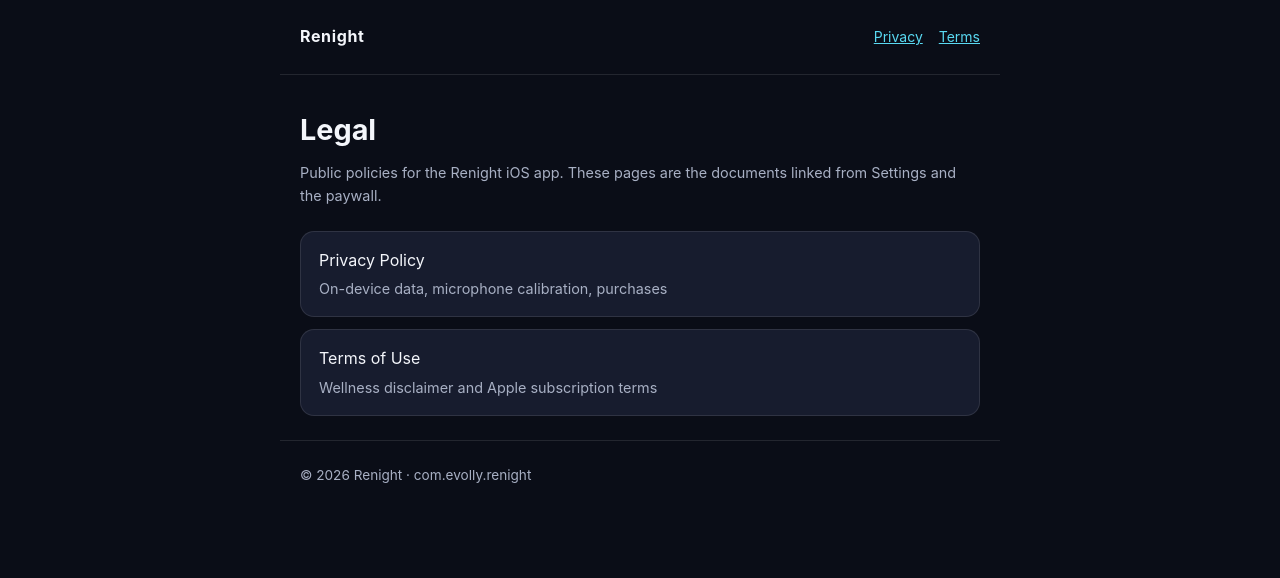
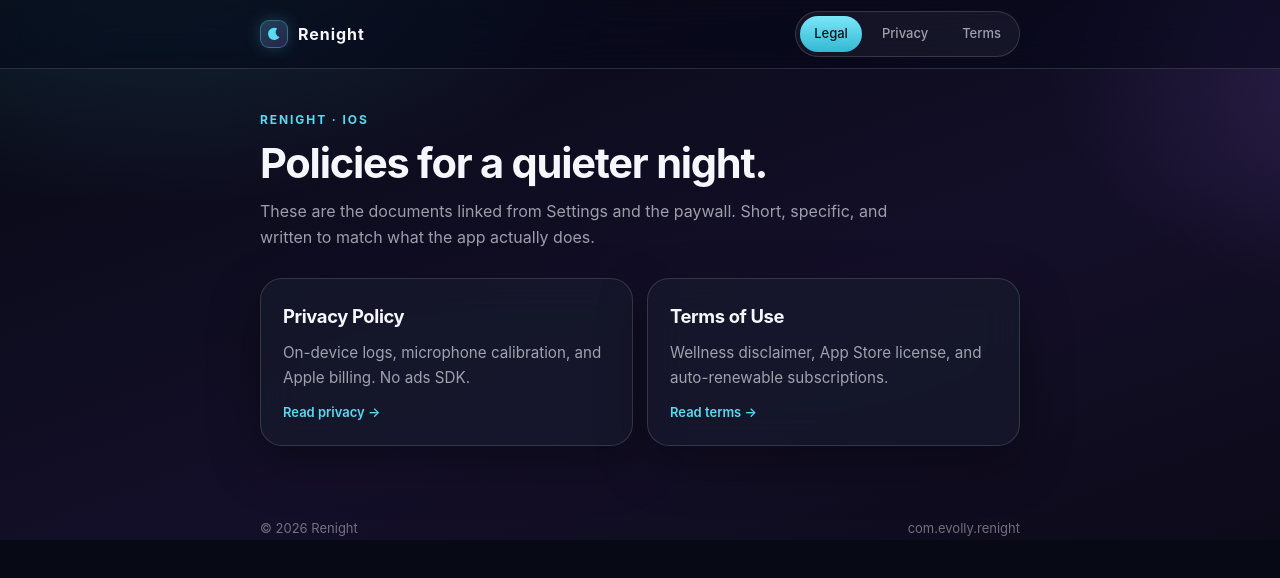
Before and after one commit to aSynch1889/renight-legal, a plain HTML site: page index.html in a window 1280 px wide. Drawn offline with Linux system fonts and the light colour scheme.

Commit message:
Restyle legal pages to match Renight glass UI

```diff
--- a/index.html
+++ b/index.html
@@ -7,21 +7,47 @@
   <link rel="stylesheet" href="style.css">
 </head>
 <body>
-  <header>
-    <a class="brand" href="./">Renight</a>
-    <nav>
-      <a href="privacy.html">Privacy</a>
-      <a href="terms.html">Terms</a>
-    </nav>
+  <header class="top">
+    <div class="top-inner">
+      <a class="brand" href="./">
+        <span class="mark" aria-hidden="true">
+          <svg width="16" height="16" viewBox="0 0 16 16" fill="none">
+            <path d="M11.2 2.4A6.2 6.2 0 1 0 13.6 11 5.1 5.1 0 0 1 11.2 2.4Z" fill="#59D9F2"/>
+          </svg>
+        </span>
+        Renight
+      </a>
+      <nav>
+        <a href="./" class="active">Legal</a>
+        <a href="privacy.html">Privacy</a>
+        <a href="terms.html">Terms</a>
+      </nav>
+    </div>
   </header>
+
   <main>
-    <h1>Legal</h1>
-    <p class="meta">Public policies for the Renight iOS app. These pages are the documents linked from Settings and the paywall.</p>
+    <section class="hero">
+      <div class="kicker">Renight · iOS</div>
+      <h1>Policies for a quieter night.</h1>
+      <p class="meta">These are the documents linked from Settings and the paywall. Short, specific, and written to match what the app actually does.</p>
+    </section>
     <div class="links">
-      <a href="privacy.html">Privacy Policy<span>On-device data, microphone calibration, purchases</span></a>
-      <a href="terms.html">Terms of Use<span>Wellness disclaimer and Apple subscription terms</span></a>
+      <a class="tile" href="privacy.html">
+        <strong>Privacy Policy</strong>
+        <span>On-device logs, microphone calibration, and Apple billing. No ads SDK.</span>
+        <em>Read privacy →</em>
+      </a>
+      <a class="tile" href="terms.html">
+        <strong>Terms of Use</strong>
+        <span>Wellness disclaimer, App Store license, and auto-renewable subscriptions.</span>
+        <em>Read terms →</em>
+      </a>
     </div>
   </main>
-  <footer>© 2026 Renight · com.evolly.renight</footer>
+
+  <footer class="site-foot">
+    <span>© 2026 Renight</span>
+    <span>com.evolly.renight</span>
+  </footer>
 </body>
 </html>
--- a/style.css
+++ b/style.css
@@ -1,56 +1,242 @@
 :root {
-  --bg: #0a0d17;
-  --card: #171c2e;
-  --text: #f4f6fb;
-  --muted: #a8b0c4;
+  --bg-1: #070914;
+  --bg-2: #140f29;
+  --bg-3: #08070f;
+  --glass: rgba(23, 28, 46, 0.62);
+  --glass-strong: rgba(18, 22, 38, 0.82);
+  --text: #f5f7fc;
+  --muted: rgba(245, 247, 252, 0.62);
+  --faint: rgba(245, 247, 252, 0.42);
   --accent: #59d9f2;
-  --line: rgba(255, 255, 255, 0.1);
+  --accent-deep: #33b8d4;
+  --violet: #ad73fa;
+  --gold: #fac759;
+  --stroke: rgba(255, 255, 255, 0.14);
+  --shadow: 0 18px 50px rgba(0, 0, 0, 0.35);
+  --radius: 22px;
+  --max: 760px;
 }
+
 * { box-sizing: border-box; }
+
 html, body {
   margin: 0;
-  background: var(--bg);
+  min-height: 100%;
   color: var(--text);
-  font-family: -apple-system, BlinkMacSystemFont, "Segoe UI", sans-serif;
-  line-height: 1.6;
+  font-family: "SF Pro Text", "SF Pro Display", -apple-system, BlinkMacSystemFont, "Segoe UI", sans-serif;
+  line-height: 1.65;
+  background: var(--bg-1);
 }
-body { min-height: 100vh; }
-a { color: var(--accent); }
-header, main, footer {
-  max-width: 720px;
+
+body {
+  background:
+    radial-gradient(900px 520px at 12% -10%, rgba(89, 217, 242, 0.16), transparent 55%),
+    radial-gradient(720px 480px at 110% 8%, rgba(173, 115, 250, 0.18), transparent 50%),
+    radial-gradient(700px 500px at 50% 120%, rgba(115, 140, 250, 0.12), transparent 55%),
+    linear-gradient(160deg, var(--bg-1), var(--bg-2) 48%, var(--bg-3));
+  background-attachment: fixed;
+}
+
+.wrap {
+  width: min(var(--max), calc(100% - 32px));
   margin: 0 auto;
-  padding: 24px 20px;
 }
-header {
+
+.top {
+  position: sticky;
+  top: 0;
+  z-index: 10;
+  backdrop-filter: blur(22px) saturate(140%);
+  -webkit-backdrop-filter: blur(22px) saturate(140%);
+  background: rgba(7, 9, 20, 0.55);
+  border-bottom: 1px solid var(--stroke);
+}
+
+.top-inner {
+  width: min(var(--max), calc(100% - 32px));
+  margin: 0 auto;
   display: flex;
-  align-items: baseline;
+  align-items: center;
   justify-content: space-between;
   gap: 16px;
-  border-bottom: 1px solid var(--line);
+  min-height: 68px;
 }
-nav { display: flex; gap: 16px; font-size: 14px; }
-.brand { font-weight: 650; letter-spacing: 0.04em; color: var(--text); text-decoration: none; }
-h1 { font-size: 1.8rem; margin: 8px 0 8px; }
-.meta { color: var(--muted); font-size: 0.9rem; }
+
+.brand {
+  display: flex;
+  align-items: center;
+  gap: 10px;
+  color: var(--text);
+  text-decoration: none;
+  font-weight: 650;
+  letter-spacing: 0.06em;
+}
+
+.mark {
+  width: 28px;
+  height: 28px;
+  display: grid;
+  place-items: center;
+  border-radius: 9px;
+  background: linear-gradient(145deg, rgba(89, 217, 242, 0.25), rgba(173, 115, 250, 0.2));
+  border: 1px solid rgba(89, 217, 242, 0.35);
+  box-shadow: 0 0 16px rgba(89, 217, 242, 0.22);
+}
+
+.mark svg { display: block; }
+
+nav {
+  display: flex;
+  gap: 6px;
+  padding: 4px;
+  border-radius: 999px;
+  background: rgba(255, 255, 255, 0.05);
+  border: 1px solid var(--stroke);
+}
+
+nav a {
+  color: var(--muted);
+  text-decoration: none;
+  font-size: 13px;
+  font-weight: 550;
+  padding: 7px 14px;
+  border-radius: 999px;
+}
+
+nav a:hover { color: var(--text); }
+nav a.active {
+  color: #081016;
+  background: linear-gradient(180deg, #7ae7f8, var(--accent-deep));
+}
+
+main {
+  width: min(var(--max), calc(100% - 32px));
+  margin: 0 auto;
+  padding: 36px 0 72px;
+}
+
+.hero {
+  margin-bottom: 28px;
+}
+
+.kicker {
+  display: inline-flex;
+  align-items: center;
+  gap: 8px;
+  color: var(--accent);
+  font-size: 12px;
+  font-weight: 650;
+  letter-spacing: 0.16em;
+  text-transform: uppercase;
+  margin-bottom: 10px;
+}
+
+h1 {
+  margin: 0 0 10px;
+  font-size: clamp(1.9rem, 4vw, 2.6rem);
+  line-height: 1.15;
+  letter-spacing: -0.03em;
+  font-weight: 700;
+}
+
+.meta {
+  color: var(--muted);
+  margin: 0;
+  max-width: 42em;
+}
+
+.stack { display: grid; gap: 14px; }
+
 .card {
-  background: var(--card);
-  border: 1px solid var(--line);
-  border-radius: 16px;
-  padding: 20px 22px;
-  margin: 16px 0;
+  position: relative;
+  overflow: hidden;
+  background: var(--glass);
+  border: 1px solid var(--stroke);
+  border-radius: var(--radius);
+  padding: 22px 24px 20px;
+  box-shadow: var(--shadow);
+  backdrop-filter: blur(18px);
+  -webkit-backdrop-filter: blur(18px);
 }
-h2 { font-size: 1.1rem; margin: 0 0 8px; }
-p { margin: 0 0 12px; color: var(--text); }
+
+.card::before {
+  content: "";
+  position: absolute;
+  inset: 0 0 auto;
+  height: 1px;
+  background: linear-gradient(90deg, transparent, rgba(255,255,255,0.45), transparent);
+}
+
+h2 {
+  margin: 0 0 8px;
+  font-size: 1.05rem;
+  letter-spacing: -0.01em;
+}
+
+p {
+  margin: 0 0 12px;
+  color: rgba(245, 247, 252, 0.86);
+}
+
 .card p:last-child { margin-bottom: 0; }
-footer { color: var(--muted); font-size: 0.85rem; border-top: 1px solid var(--line); }
-.links { display: grid; gap: 12px; margin-top: 24px; }
-.links a {
-  display: block;
-  background: var(--card);
-  border: 1px solid var(--line);
-  border-radius: 14px;
-  padding: 16px 18px;
+
+.links {
+  display: grid;
+  grid-template-columns: 1fr 1fr;
+  gap: 14px;
+  margin-top: 8px;
+}
+
+.tile {
+  display: flex;
+  flex-direction: column;
+  gap: 8px;
+  min-height: 168px;
+  padding: 22px;
   text-decoration: none;
   color: var(--text);
+  background: var(--glass);
+  border: 1px solid var(--stroke);
+  border-radius: var(--radius);
+  box-shadow: var(--shadow);
+  backdrop-filter: blur(18px);
+  transition: transform 0.2s ease, border-color 0.2s ease;
 }
-.links a span { display: block; color: var(--muted); font-size: 0.9rem; margin-top: 4px; }
+
+.tile:hover {
+  transform: translateY(-2px);
+  border-color: rgba(89, 217, 242, 0.45);
+}
+
+.tile strong {
+  font-size: 1.15rem;
+  letter-spacing: -0.02em;
+}
+
+.tile span { color: var(--muted); font-size: 0.95rem; }
+.tile em {
+  margin-top: auto;
+  font-style: normal;
+  color: var(--accent);
+  font-size: 13px;
+  font-weight: 600;
+}
+
+.site-foot {
+  width: min(var(--max), calc(100% - 32px));
+  margin: 0 auto 36px;
+  color: var(--faint);
+  font-size: 13px;
+  display: flex;
+  justify-content: space-between;
+  gap: 12px;
+  flex-wrap: wrap;
+}
+
+.site-foot a { color: var(--muted); text-decoration: none; }
+.site-foot a:hover { color: var(--accent); }
+
+@media (max-width: 640px) {
+  .links { grid-template-columns: 1fr; }
+  nav a { padding: 7px 11px; }
+}
```
Also changed, not shown: privacy.html (+27 -11 lines), terms.html (+26 -10 lines).
